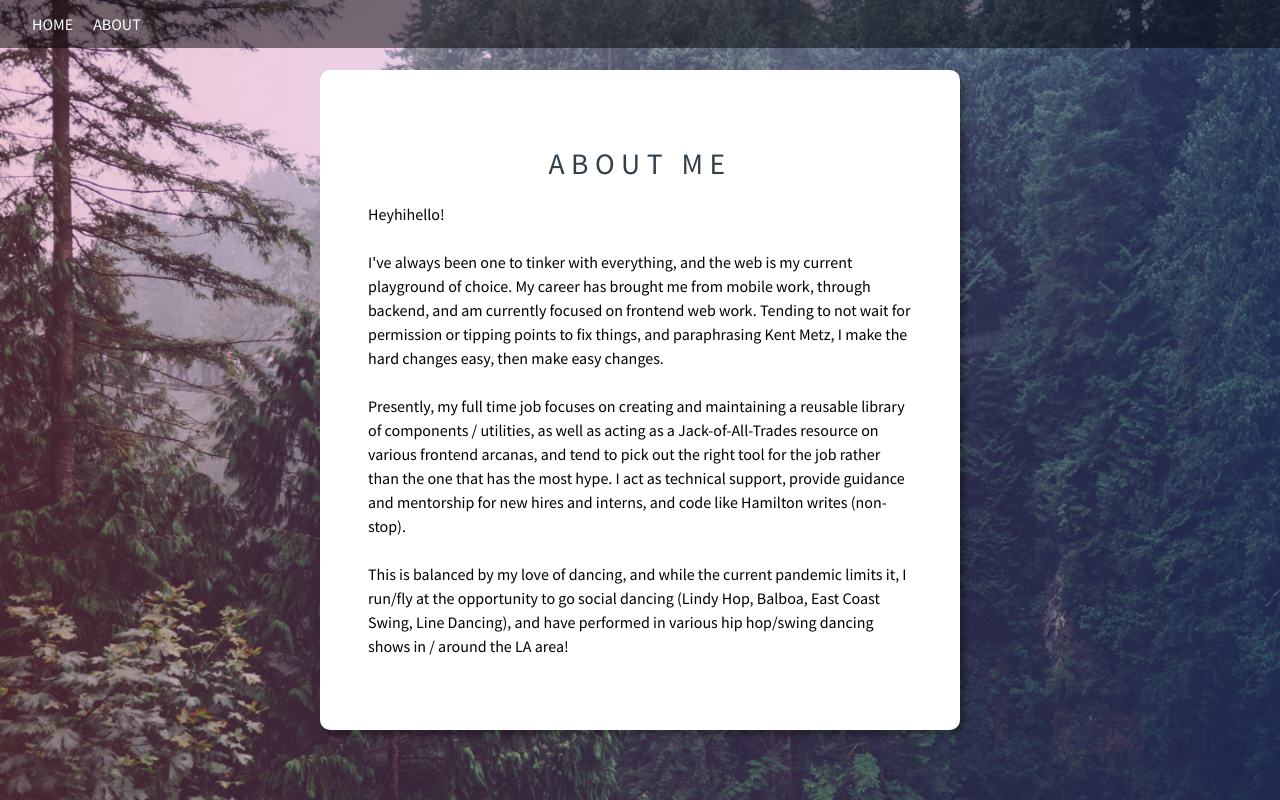
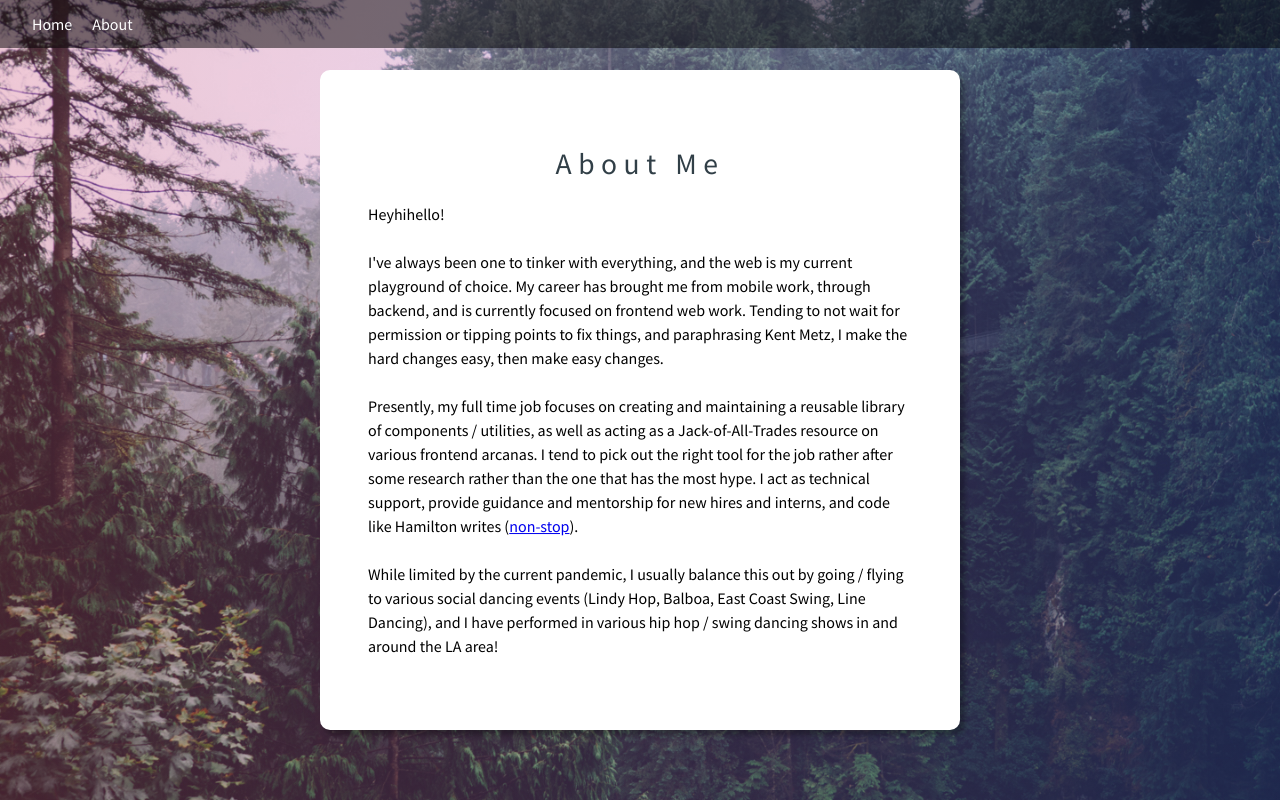
Before and after one commit to chrisarevir/personal-site, a React (Create React App) app: page /about in a window 1280 px wide. Built offline with nearby package versions, Linux system fonts and the light colour scheme.

Commit message:
fix: grammar and typestyling

```diff
--- a/src/components/AboutCard.tsx
+++ b/src/components/AboutCard.tsx
@@ -1,19 +1,8 @@
 import React from 'react';
-import styled from 'styled-components';
 
 import Card from './Card';
 import H1 from './H1';
-
-const P = styled.p`
-  text-transform: initial;
-  margin: 0 0 1.5em 0;
-  line-height: 1.5em;
-  text-align: left;
-
-  & + & {
-    margin-top: 1.5em;
-  }
-`;
+import { P, TextAlignLeft } from './Typography';
 
 const About: React.FC = () => {
   // TODO: make animation for hey hi hello to slide, spin, and slam in
@@ -21,30 +10,42 @@ const About: React.FC = () => {
     <Card>
       <H1>About Me</H1>
 
+      <TextAlignLeft>
         <P>Heyhihello!</P>
         <P>
           I've always been one to tinker with everything, and the web is my
-        current playground of choice. My career has brought me from mobile work,
-        through backend, and am currently focused on frontend web work. Tending
-        to not wait for permission or tipping points to fix things, and
-        paraphrasing Kent Metz, I make the hard changes easy, then make easy
-        changes.
+          current playground of choice. My career has brought me from mobile
+          work, through backend, and is currently focused on frontend web work.
+          Tending to not wait for permission or tipping points to fix things,
+          and paraphrasing Kent Metz, I make the hard changes easy, then make
+          easy changes.
         </P>
+
         <P>
           Presently, my full time job focuses on creating and maintaining a
           reusable library of components / utilities, as well as acting as a
-        Jack-of-All-Trades resource on various frontend arcanas, and tend to
-        pick out the right tool for the job rather than the one that has the
-        most hype. I act as technical support, provide guidance and mentorship
-        for new hires and interns, and code like Hamilton writes (non-stop).
+          Jack-of-All-Trades resource on various frontend arcanas. I tend to
+          pick out the right tool for the job rather after some research rather
+          than the one that has the most hype. I act as technical support,
+          provide guidance and mentorship for new hires and interns, and code
+          like Hamilton writes (
+          <a
+            href="https://www.youtube.com/watch?v=q9iLfPP4Ps8"
+            rel="noopener noreferrer"
+            target="_blank"
+          >
+            non-stop
+          </a>
+          ).
         </P>
 
         <P>
-        This is balanced by my love of dancing, and while the current pandemic
-        limits it, I run/fly at the opportunity to go social dancing (Lindy Hop,
-        Balboa, East Coast Swing, Line Dancing), and have performed in various
-        hip hop/swing dancing shows in / around the LA area!
+          While limited by the current pandemic, I usually balance this out by
+          going / flying to various social dancing events (Lindy Hop, Balboa,
+          East Coast Swing, Line Dancing), and I have performed in various hip
+          hop / swing dancing shows in and around the LA area!
         </P>
+      </TextAlignLeft>
     </Card>
   );
 };
--- a/src/components/ProfileCard.tsx
+++ b/src/components/ProfileCard.tsx
@@ -1,14 +1,10 @@
 import React from 'react';
-import styled from 'styled-components';
 
 import Avatar from '../components/Avatar';
 import Icons from '../components/Icons';
 import Card from '../components/Card';
 import H1 from '../components/H1';
-
-const Title = styled.p`
-  margin: 0 0 1.5em 0;
-`;
+import { P } from '../components/Typography';
 
 const ProfileCard: React.FC = () => {
   return (
@@ -16,7 +12,7 @@ const ProfileCard: React.FC = () => {
       <header>
         <Avatar />
         <H1>Christian Rivera</H1>
-        <Title>Senior Web Developer</Title>
+        <P>Senior Web Developer</P>
       </header>
       <footer>
         <Icons />
--- /dev/null
+++ b/src/components/Typography.tsx
@@ -0,0 +1,14 @@
+import styled from 'styled-components';
+
+export const TextAlignLeft = styled.span`
+  text-align: left;
+`;
+
+export const P = styled.p`
+  margin: 0 0 1.5em 0;
+  line-height: 1.5em;
+
+  & + & {
+    margin-top: 1.5em;
+  }
+`;
--- a/src/styles/reset.css
+++ b/src/styles/reset.css
@@ -147,5 +147,4 @@ body {
 
 * {
   box-sizing: border-box;
-  text-transform: uppercase;
 }
```
Lines whose indentation alone changed are shown as unchanged.
